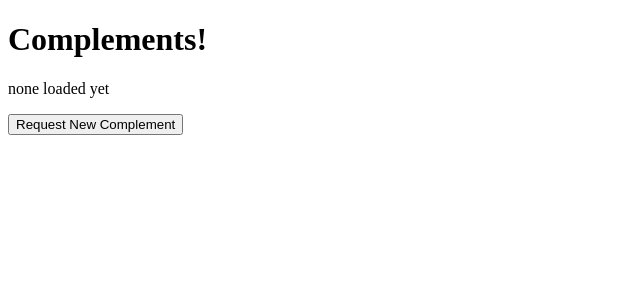
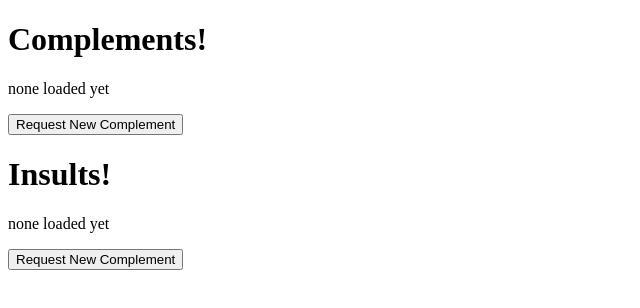
Before and after one commit to SusanaCodes/Node.js-practice, a website: page index.html in a window 1280 px wide. Shown: the whole page, without its empty margins (0-640 px from the left). Drawn offline with Linux system fonts and the light colour scheme.

Commit message:
Add insult section on html

```diff
--- a/index.html
+++ b/index.html
@@ -9,5 +9,10 @@
     <p class="complement">none loaded yet</p>
     <button class="request-complement">Request New Complement</button>
     <script src="./public/complements.js"></script>
+    <div></div>
+    <h1>Insults!</h1>
+    <p class="insults">none loaded yet</p>
+    <button class="request-insult">Request New Complement</button>
+    <script src="./public/insults.js"></script>
   </body>
 </html>
```
